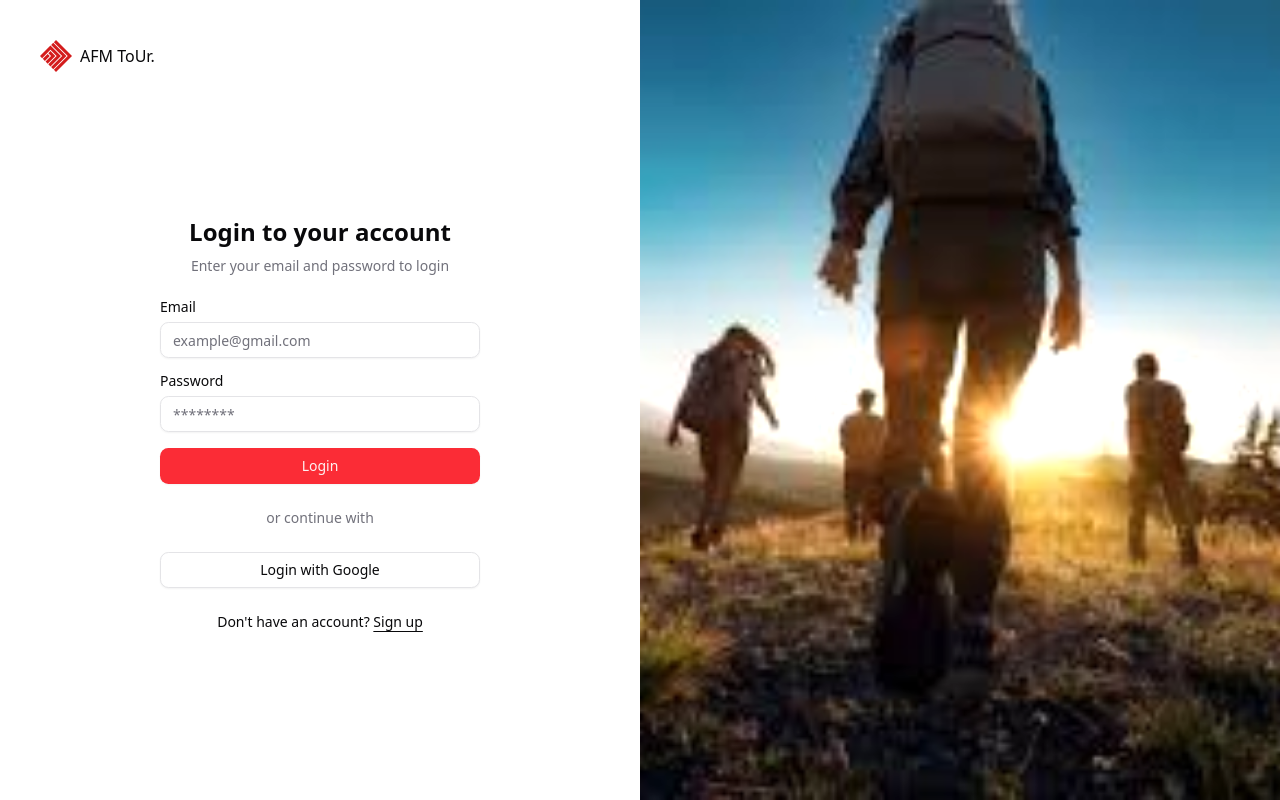
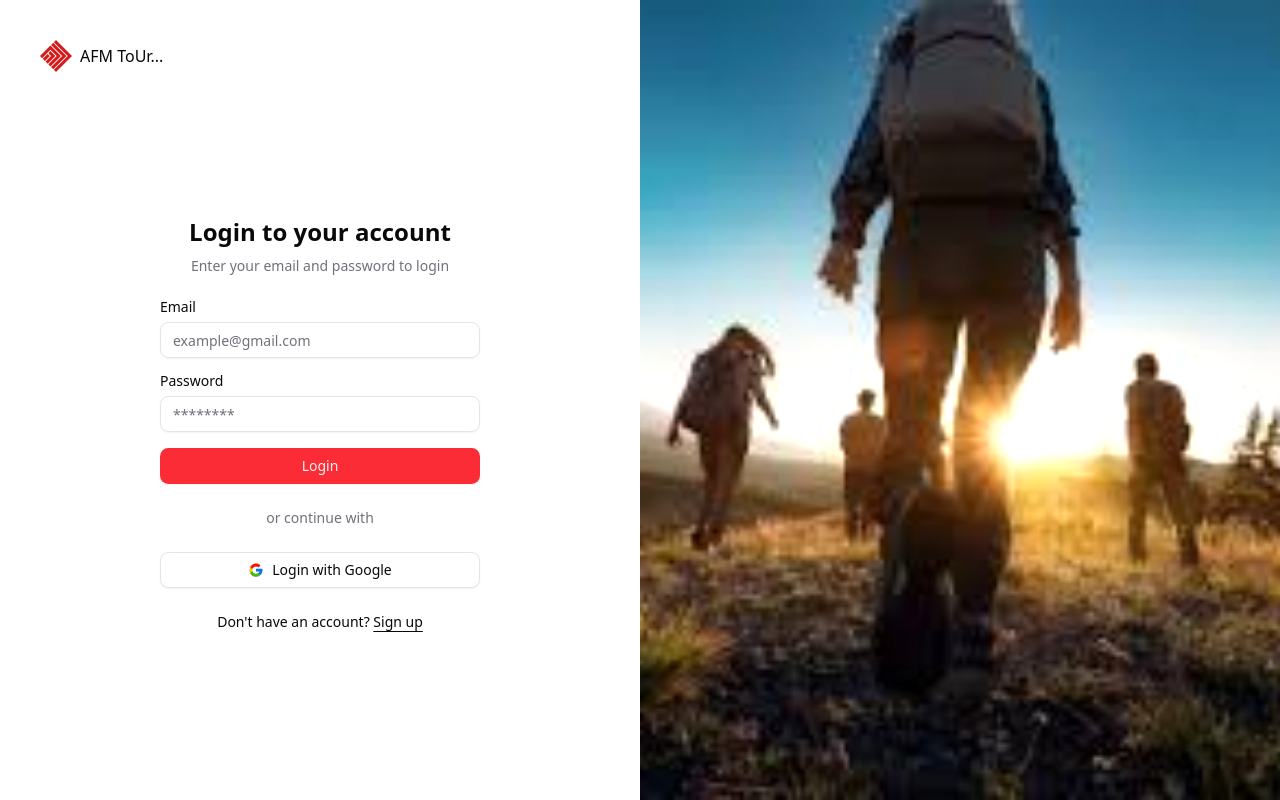
Before and after one commit to Kkhalidbinmostafahridoy/AFM-Tour-Management-FrontEnd, a React (Vite) app: page /login in a window 1280 px wide. Built offline with nearby package versions, Linux system fonts and the light colour scheme.

Commit message:
login and logout done

```diff
--- a/src/components/Modules/Authentications/LoginFrom.tsx
+++ b/src/components/Modules/Authentications/LoginFrom.tsx
@@ -41,7 +41,7 @@ export function LoginForm({
 
       // Redirect after successful login
       toast.success("Login successful!");
-      // navigate("/"); // Change to your actual dashboard route
+      navigate("/"); // Change to your actual dashboard route
     } catch (error: any) {
       console.log("Login error", error);
 
@@ -124,6 +124,47 @@ export function LoginForm({
         type="button"
         variant="outline"
       >
+        <svg
+          xmlns="http://www.w3.org/2000/svg"
+          x="0px"
+          y="0px"
+          width="100"
+          height="100"
+          viewBox="0 0 120 120"
+        >
+          <path
+            d="M107.145,55H100H87.569H60v18h27.569c-1.852,5.677-5.408,10.585-10.063,14.118 C72.642,90.809,66.578,93,60,93c-12.574,0-23.278-8.002-27.299-19.191C31.6,70.745,31,67.443,31,64 c0-3.839,0.746-7.505,2.101-10.858C37.399,42.505,47.823,35,60,35c7.365,0,14.083,2.75,19.198,7.273l13.699-13.21 C84.305,20.969,72.736,16,60,16c-18.422,0-34.419,10.377-42.466,25.605C14,48.291,12,55.912,12,64c0,7.882,1.9,15.32,5.267,21.882 C25.223,101.389,41.372,112,60,112c12.382,0,23.668-4.688,32.182-12.386C101.896,90.831,108,78.128,108,64 C108,60.922,107.699,57.917,107.145,55z"
+            opacity=".35"
+          ></path>
+          <path
+            fill="#44bf00"
+            d="M17.267,81.882C25.223,97.389,41.372,108,60,108c12.382,0,23.668-4.688,32.182-12.386L77.506,83.118 C72.642,86.809,66.577,89,60,89c-12.574,0-23.278-8.002-27.299-19.191L17.267,81.882z"
+          ></path>
+          <path
+            d="M77.506,83.118c-0.684,0.553-1.685,1.158-2.398,1.638l14.711,12.846 c0.807-0.641,1.6-1.298,2.363-1.988L77.506,83.118z"
+            opacity=".35"
+          ></path>
+          <path
+            fill="#0075ff"
+            d="M92.182,95.614C101.896,86.83,108,74.128,108,60c0-3.078-0.301-6.083-0.855-9H100H87.569H60v18 h27.569c-1.852,5.677-5.408,10.585-10.063,14.118L92.182,95.614z"
+          ></path>
+          <path
+            d="M32.701,69.809L17.267,81.882c0.486,0.948,1.004,1.877,1.551,2.787l15.3-11.576 C33.63,72.181,33.05,70.804,32.701,69.809z"
+            opacity=".35"
+          ></path>
+          <path
+            fill="#ffc400"
+            d="M17.267,81.882C13.9,75.32,12,67.882,12,60c0-8.088,2-15.709,5.534-22.395l15.568,11.537 C31.746,52.496,31,56.161,31,60c0,3.443,0.6,6.745,1.701,9.809L17.267,81.882z"
+          ></path>
+          <path
+            d="M17.534,37.605c-0.482,0.844-1.169,2.36-1.564,3.251l16.059,11.491 c0.299-1.095,0.653-2.167,1.072-3.205L17.534,37.605z"
+            opacity=".35"
+          ></path>
+          <path
+            fill="#ff1200"
+            d="M33.101,49.142C37.399,38.505,47.823,31,60,31c7.365,0,14.083,2.75,19.198,7.273l13.699-13.21 C84.305,16.969,72.736,12,60,12c-18.422,0-34.419,10.377-42.466,25.605L33.101,49.142z"
+          ></path>
+        </svg>
         Login with Google
       </Button>
 
--- a/src/components/Modules/Authentications/RegistrationFrom.tsx
+++ b/src/components/Modules/Authentications/RegistrationFrom.tsx
@@ -174,18 +174,61 @@ export function RegistrationFrom({
             Or continue with
           </span>
         </div>
-        <Button variant="outline" className="w-full">
+        <Button
+          onClick={() =>
+            window.open(
+              `${
+                import.meta.env.VITE_API_BASE_URL ||
+                "http://localhost:5000/api/v1"
+              }/auth/google`,
+              "_self"
+            )
+          }
+          type="button"
+          variant="outline"
+        >
           <svg
             xmlns="http://www.w3.org/2000/svg"
-            viewBox="0 0 24 24"
-            className="mr-2 h-4 w-4"
+            x="0px"
+            y="0px"
+            width="100"
+            height="100"
+            viewBox="0 0 120 120"
           >
             <path
-              d="M12 0C5.372 0 0 5.372 0 12c0 5.303 3.438 9.8 8.205 11.387.6.11.82-.26.82-.577 0-.285-.01-1.04-.015-2.04-3.338.724-4.042-1.61-4.042-1.61-.546-1.386-1.333-1.754-1.333-1.754-1.09-.745.082-.73.082-.73 1.204.084 1.838 1.235 1.838 1.235 1.07 1.834 2.807 1.304 3.492.996.108-.774.42-1.305.763-1.605-2.665-.304-5.467-1.335-5.467-5.93 0-1.31.47-2.38 1.236-3.22-.124-.303-.536-1.524.117-3.176 0 0 1.008-.323 3.3 1.23a11.5 11.5 0 013.003-.403c1.02.005 2.045.138 3.003.403 2.29-1.553 3.296-1.23 3.296-1.23.655 1.653.243 2.873.12 3.176.77.84 1.236 1.91 1.236 3.22 0 4.61-2.807 5.623-5.48 5.92.43.37.81 1.096.81 2.21 0 1.595-.015 2.877-.015 3.27 0 .32.217.694.825.576C20.565 21.795 24 17.3 24 12c0-6.628-5.373-12-12-12z"
-              fill="currentColor"
-            />
+              d="M107.145,55H100H87.569H60v18h27.569c-1.852,5.677-5.408,10.585-10.063,14.118 C72.642,90.809,66.578,93,60,93c-12.574,0-23.278-8.002-27.299-19.191C31.6,70.745,31,67.443,31,64 c0-3.839,0.746-7.505,2.101-10.858C37.399,42.505,47.823,35,60,35c7.365,0,14.083,2.75,19.198,7.273l13.699-13.21 C84.305,20.969,72.736,16,60,16c-18.422,0-34.419,10.377-42.466,25.605C14,48.291,12,55.912,12,64c0,7.882,1.9,15.32,5.267,21.882 C25.223,101.389,41.372,112,60,112c12.382,0,23.668-4.688,32.182-12.386C101.896,90.831,108,78.128,108,64 C108,60.922,107.699,57.917,107.145,55z"
+              opacity=".35"
+            ></path>
+            <path
+              fill="#44bf00"
+              d="M17.267,81.882C25.223,97.389,41.372,108,60,108c12.382,0,23.668-4.688,32.182-12.386L77.506,83.118 C72.642,86.809,66.577,89,60,89c-12.574,0-23.278-8.002-27.299-19.191L17.267,81.882z"
+            ></path>
+            <path
+              d="M77.506,83.118c-0.684,0.553-1.685,1.158-2.398,1.638l14.711,12.846 c0.807-0.641,1.6-1.298,2.363-1.988L77.506,83.118z"
+              opacity=".35"
+            ></path>
+            <path
+              fill="#0075ff"
+              d="M92.182,95.614C101.896,86.83,108,74.128,108,60c0-3.078-0.301-6.083-0.855-9H100H87.569H60v18 h27.569c-1.852,5.677-5.408,10.585-10.063,14.118L92.182,95.614z"
+            ></path>
+            <path
+              d="M32.701,69.809L17.267,81.882c0.486,0.948,1.004,1.877,1.551,2.787l15.3-11.576 C33.63,72.181,33.05,70.804,32.701,69.809z"
+              opacity=".35"
+            ></path>
+            <path
+              fill="#ffc400"
+              d="M17.267,81.882C13.9,75.32,12,67.882,12,60c0-8.088,2-15.709,5.534-22.395l15.568,11.537 C31.746,52.496,31,56.161,31,60c0,3.443,0.6,6.745,1.701,9.809L17.267,81.882z"
+            ></path>
+            <path
+              d="M17.534,37.605c-0.482,0.844-1.169,2.36-1.564,3.251l16.059,11.491 c0.299-1.095,0.653-2.167,1.072-3.205L17.534,37.605z"
+              opacity=".35"
+            ></path>
+            <path
+              fill="#ff1200"
+              d="M33.101,49.142C37.399,38.505,47.823,31,60,31c7.365,0,14.083,2.75,19.198,7.273l13.699-13.21 C84.305,16.969,72.736,12,60,12c-18.422,0-34.419,10.377-42.466,25.605L33.101,49.142z"
+            ></path>
           </svg>
-          Login with GitHub
+          Login with Google
         </Button>
       </div>
       <div className="text-center text-sm">
--- a/src/components/layout/Navbar.tsx
+++ b/src/components/layout/Navbar.tsx
@@ -12,7 +12,13 @@ import {
   PopoverTrigger,
 } from "@/components/ui/popover";
 import { ModeToggle } from "./ModeToogler";
-import { Link } from "react-router";
+import { Link, Navigate, useNavigate } from "react-router";
+import {
+  authApi,
+  useLogoutMutation,
+  useUserInfoQuery,
+} from "@/redux/features/Auth/auth.api";
+import { useAppDispatch } from "@/redux/features/hook";
 
 // Navigation links array to be used in both desktop and mobile menus
 const navigationLinks = [
@@ -21,6 +27,22 @@ const navigationLinks = [
 ];
 
 export default function Navbar() {
+  const { data } = useUserInfoQuery(undefined);
+  console.log(data?.data?.email);
+  const dispatch = useAppDispatch();
+  const Navigate = useNavigate();
+  const [logout] = useLogoutMutation();
+
+  const handleLogOut = async () => {
+    await logout(undefined);
+    dispatch(authApi.util.resetApiState());
+    Navigate("/login");
+
+    // // Remove token from storage or redux
+    // localStorage.removeItem("accessToken");
+    // window.location.reload();
+  };
+
   return (
     <header className="border-b  ">
       <div className="container mx-auto px-4 flex h-16   items-center justify-between gap-4">
@@ -100,9 +122,20 @@ export default function Navbar() {
         {/* Right side */}
         <div className="flex items-center gap-2">
           <ModeToggle />
-          <Button asChild className="text-sm">
-            <Link to="/login">Login</Link>
-          </Button>
+          {data?.data?.email && (
+            <Button
+              onClick={handleLogOut}
+              variant="outline"
+              className="text-sm"
+            >
+              Logout
+            </Button>
+          )}
+          {!data?.data?.email && (
+            <Button asChild className="text-sm">
+              <Link to="/login">Login</Link>
+            </Button>
+          )}
         </div>
       </div>
     </header>
--- a/src/pages/Login.tsx
+++ b/src/pages/Login.tsx
@@ -12,7 +12,7 @@ function Login() {
             <div className="flex h-8 w-8 items-center justify-center  ">
               <Logo />
             </div>
-            AFM ToUr.
+            AFM ToUr...
           </a>
         </div>
         <div className="flex flex-1 items-center justify-center">
--- a/src/pages/Registar.tsx
+++ b/src/pages/Registar.tsx
@@ -18,7 +18,7 @@ function Register() {
             <div className="flex h-8 w-8 items-center justify-center">
               <Logo />
             </div>
-            AFM ToUr.
+            AFM ToUr...
           </a>
         </div>
         <div className="flex flex-1 items-center justify-center">
--- a/src/pages/Verify.tsx
+++ b/src/pages/Verify.tsx
@@ -32,6 +32,7 @@ import { useForm } from "react-hook-form";
 import { useLocation, useNavigate } from "react-router";
 import { toast, Toaster } from "sonner";
 import z from "zod";
+import OtpBgImage from "@/assets/images/verify backgroumd.jpg";
 
 const FormSchema = z.object({
   pin: z.string().length(6, {
@@ -122,7 +123,12 @@ function Verify() {
   }, [email, confermed]);
 
   return (
-    <div className="grid place-content-center h-screen  ">
+    <div
+      className="grid place-content-center h-screen "
+      style={{
+        backgroundImage: `url(${OtpBgImage}) `, // Replace with your path
+      }}
+    >
       <Toaster position="top-right" richColors />
       {confermed ? (
         <Card>
--- a/src/redux/features/Auth/auth.api.ts
+++ b/src/redux/features/Auth/auth.api.ts
@@ -7,11 +7,11 @@ import type {
 } from "@/types/auth.type";
 import { baseApi } from "../baseApi";
 
-const authApi = baseApi.injectEndpoints({
+export const authApi = baseApi.injectEndpoints({
   endpoints: (builder) => ({
-    login: builder.mutation<IResponse<null>, ILogin>({
+    register: builder.mutation<IResponse<null>, IRegister>({
       query: (userInfo) => ({
-        url: "/auth/login",
+        url: "/user/register",
         method: "POST",
         body: userInfo,
       }),
@@ -30,12 +30,27 @@ const authApi = baseApi.injectEndpoints({
         body: userInfo,
       }),
     }),
-    register: builder.mutation<IResponse<null>, IRegister>({
+    login: builder.mutation<IResponse<null>, ILogin>({
       query: (userInfo) => ({
-        url: "/user/register",
+        url: "/auth/login",
         method: "POST",
         body: userInfo,
       }),
+    }),
+    logout: builder.mutation({
+      query: () => ({
+        url: "/auth/logout",
+        method: "POST",
+      }),
+      invalidatesTags: ["USER"],
+    }),
+    userInfo: builder.query({
+      query: (userInfo) => ({
+        url: "/user/get-me",
+        method: "GET",
+        body: userInfo,
+      }),
+      providesTags: ["USER"],
     }),
   }),
 });
@@ -45,4 +60,6 @@ export const {
   useLoginMutation,
   useSendOtpMutation,
   useVerifyOtpMutation,
+  useUserInfoQuery,
+  useLogoutMutation,
 } = authApi;
--- a/src/redux/features/baseApi.ts
+++ b/src/redux/features/baseApi.ts
@@ -7,5 +7,6 @@ export const baseApi = createApi({
     baseUrl: "http://localhost:5000/api/v1",
     credentials: "include",
   }),
+  tagTypes: ["USER"],
   endpoints: () => ({}),
 });
```
